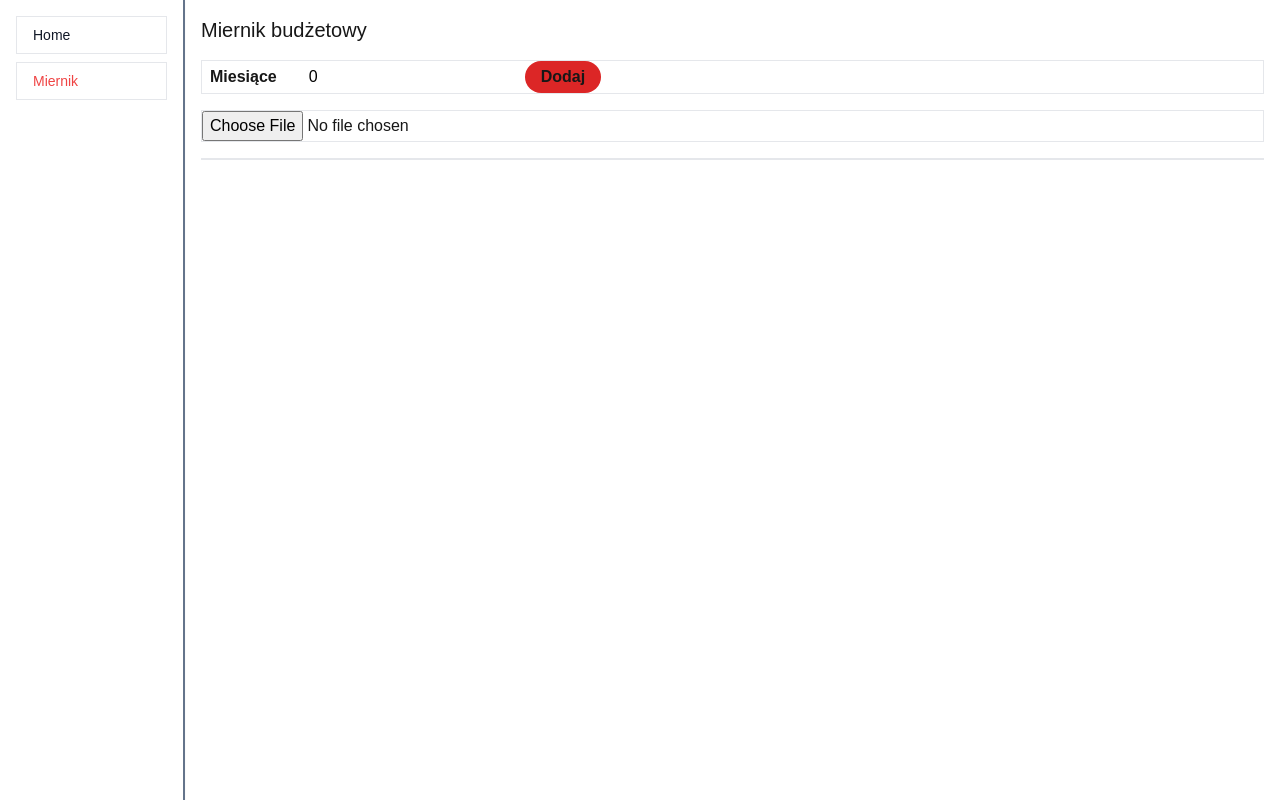
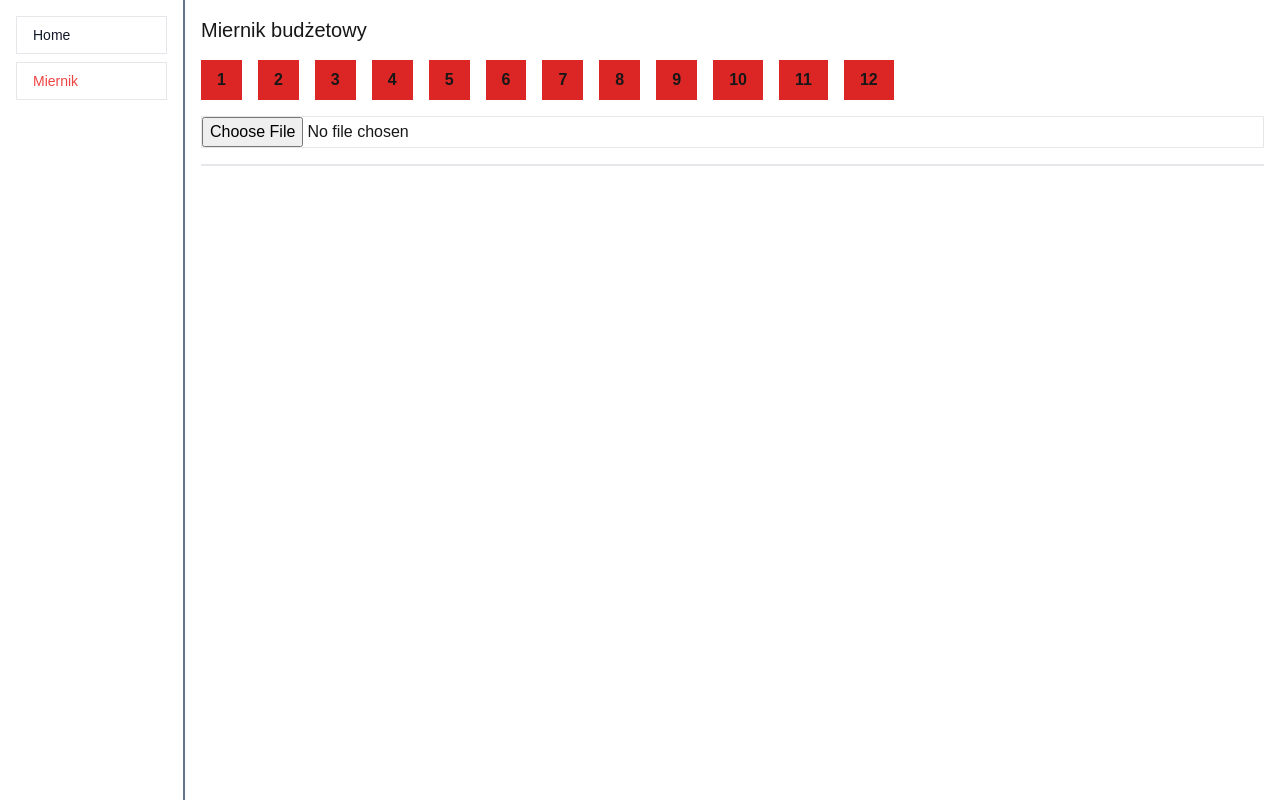
Before and after one commit to Soberek/edureport-app, a Next.js app: page /miernik in a window 1280 px wide. Built offline with nearby package versions, Linux system fonts and the light colour scheme.

Commit message:
feat: moved and implemented ExcelUploaderMonths component
+ prettier config

```diff
--- a/src/app/components/ExcelUploader.tsx
+++ b/src/app/components/ExcelUploader.tsx
@@ -1,10 +1,10 @@
 import React, { useState, ChangeEvent } from "react";
 import * as XLSX from "xlsx";
-// import moment from "moment";
+import moment from "moment";
+import { ExcelUploaderMonths } from "./ExcelUploaderMonths";
 
 interface ExcelRow {
   [key: string]: string | number;
-
 }
 
 // interface Data {
@@ -24,8 +24,6 @@ interface ProgramsData {
 }
 
 const ExcelUploader: React.FC = () => {
-  const [monthInput, setMonthInput] = useState<number | null>(null);
-  const [, setMonths] = useState<number[]>([]);
   const [agregated_data, setAgregatedData] = useState<ProgramsData>({});
 
   const handleFileUpload = (e: ChangeEvent<HTMLInputElement>) => {
@@ -51,7 +49,6 @@ const ExcelUploader: React.FC = () => {
         const ws = wb.Sheets[wsname];
         const data = XLSX.utils.sheet_to_json(ws, { raw: false }) as ExcelRow[];
 
-        console.log(data);
         agregateData(data);
       }
     };
@@ -59,29 +56,7 @@ const ExcelUploader: React.FC = () => {
     reader.readAsArrayBuffer(blob_xlsx_file);
   };
 
-  function handleMonthsChange(event: React.ChangeEvent<HTMLFormElement>) {
-    event.preventDefault();
-
-    if (monthInput)
-      setMonths((prevMonths) => {
-        const find = prevMonths.find((el) => el === monthInput);
-        if (find) return prevMonths;
-        return [...prevMonths, monthInput];
-      });
-  }
-
-  function handleMonthsInput(event: React.ChangeEvent<HTMLInputElement>) {
-    const value = Number(event.target.value);
-
-    if (!isNaN(value)) {
-      setMonthInput(value);
-    }
-  }
-
-  function agregateData(
-    data: ExcelRow[]
-  ) {
-
+  const agregateData = (data: ExcelRow[]) => {
     const programs_data: ProgramsData = {};
 
     data.forEach((row) => {
@@ -90,19 +65,10 @@ const ExcelUploader: React.FC = () => {
       const program_action = row["Działanie"];
       const people_count = Number(row["Liczba ludzi"]);
       const action_count = Number(row["Liczba działań"]);
+      const date = moment(row["Data"], "YYYY-MM-DD"); // Assume date format is YYYY-MM-DD
+      const month = date.month() + 1; // moment months are 0-indexed
 
-      // const date = moment(row["Data"], "YYYY-MM-DD"); // Assume date format is YYYY-MM-DD
-      // const month = date.month() + 1; // moment months are 0-indexed
-
-      console.log(program_action);
-
-      /*
-      {
-      PROGRAMOWE:
-        TF:
-          Koordynacja
-      }
-      */
+      console.log(month);
 
       //   tworzy typy programów
       if (!programs_data[program_type]) {
@@ -113,8 +79,6 @@ const ExcelUploader: React.FC = () => {
         programs_data[program_type][program_name] = {};
       }
 
-      console.log(programs_data);
-
       // tworzy nazwy typów akcji
       if (!programs_data[program_type][program_name][program_action]) {
         programs_data[program_type][program_name][program_action] = {
@@ -124,43 +88,18 @@ const ExcelUploader: React.FC = () => {
       }
 
       if (!isNaN(people_count) && !isNaN(action_count)) {
-        programs_data[program_type][program_name][program_action].people +=
-          people_count;
-        programs_data[program_type][program_name][
-          program_action
-        ].action_number += action_count;
+        programs_data[program_type][program_name][program_action].people += people_count;
+        programs_data[program_type][program_name][program_action].action_number += action_count;
       }
     });
 
-    console.log(programs_data);
-    // return;
     setAgregatedData(programs_data);
-  }
-
+  };
   return (
     <div className="p-4">
       <h1 className="mb-4 text-xl">Miernik budżetowy</h1>
-      <div className="mb-4 flex flex-col gap-4 border">
-        <form onSubmit={handleMonthsChange} className="flex flex-row gap-4">
-          <label className="px-2 py-1 font-bold">Miesiące</label>
-          <input
-            type="number"
-            className="w-52 px-2 py-1 text-black"
-            placeholder="Podaj miesiąc"
-            onChange={handleMonthsInput}
-            value={monthInput || 0}
-            max={12}
-            min={1}
-            required
-          />
-          <button
-            type="submit"
-            className="rounded-full bg-red-600 px-4 py-1 font-bold transition-all hover:-translate-y-1 hover:bg-red-400"
-          >
-            Dodaj
-          </button>
-        </form>
-      </div>
+
+      <ExcelUploaderMonths />
 
       <div className="mb-4 border">
         <input type="file" accept=".xlsx, .xls" onChange={handleFileUpload} />
@@ -168,36 +107,27 @@ const ExcelUploader: React.FC = () => {
 
       <pre className="mb-4 border">
         {agregated_data &&
-          Object.keys(agregated_data).map(
-            (program_type, program_type_index) => (
+          Object.keys(agregated_data).map((program_type, program_type_index) => (
             <div key={program_type_index} className="mb-4">
               <h1 className="mb-3 border-b-2 text-lg">
                 {++program_type_index}. {program_type}
               </h1>
 
               <div>
-                  {Object.keys(agregated_data[program_type]).map(
-                    (program_name, program_name_index) => (
+                {Object.keys(agregated_data[program_type]).map((program_name, program_name_index) => (
                   <div key={program_name} className="mb-2">
                     <h1 className="font-bold">{`${++program_name_index}.\t${program_name}\n`}</h1>
-                        {Object.keys(
-                          agregated_data[program_type][program_name]
-                        ).map((program_action, program_action_idx) => (
+                    {Object.keys(agregated_data[program_type][program_name]).map((program_action, program_action_idx) => (
                       <div key={program_action_idx} className="">
                         <>
                           <span>
-                                {program_name_index}.{++program_action_idx}.
-                                {"\t"}
+                            {program_name_index}.{++program_action_idx}.{"\t"}
                           </span>
                           <span>{program_action}</span>
 
                           {"\t"}
                         </>
-                            {Object.values(
-                              agregated_data[program_type][program_name][
-                                program_action
-                              ]
-                            ).map((counter) => (
+                        {Object.values(agregated_data[program_type][program_name][program_action]).map((counter) => (
                           <>
                             <span className="ml-4">
                               {`\t`}
@@ -208,12 +138,10 @@ const ExcelUploader: React.FC = () => {
                       </div>
                     ))}
                   </div>
-                    )
-                  )}
+                ))}
               </div>
             </div>
-            )
-          )}
+          ))}
       </pre>
     </div>
   );
--- /dev/null
+++ b/src/app/components/ExcelUploaderMonths.tsx
@@ -0,0 +1,50 @@
+import React, { useState, useEffect } from "react";
+
+interface Month {
+  month_num: number;
+  selected: boolean;
+}
+
+type Months = Month[];
+
+export const ExcelUploaderMonths = () => {
+  const [months, setMonths] = useState<Months>([]);
+
+  useEffect(() => {
+    const fillMonths = (): Months => {
+      return new Array(12).fill(0).map((_, index) => ({
+        month_num: index + 1,
+        selected: false
+      }));
+    };
+
+    setMonths(fillMonths());
+  }, []);
+
+  const handleMonthSelect = (month_to_select: number) => {
+    setMonths((prev_months) => {
+      return prev_months.map((month) => (month_to_select === month.month_num ? { ...month, selected: !month.selected } : month));
+    });
+  };
+
+  console.log(months);
+
+  return (
+    <>
+      <div className="justify-left mb-4 flex flex-row flex-wrap gap-4">
+        {months.length > 0 &&
+          months.map(({ month_num, selected }, index) => (
+            <button
+              key={index}
+              className={`px-4 py-2 font-bold transition-all hover:-translate-y-1 hover:cursor-pointer ${
+                selected ? "bg-green-500 text-white hover:bg-white hover:text-red-600" : "bg-red-600"
+              } hover:bg-white hover:text-red-600`}
+              onClick={() => handleMonthSelect(month_num)}
+            >
+              {month_num}
+            </button>
+          ))}
+      </div>
+    </>
+  );
+};
```
Also changed, not shown: 1 other file (tests, documents, lock files or other folders). Lines whose indentation alone changed are shown as unchanged.
